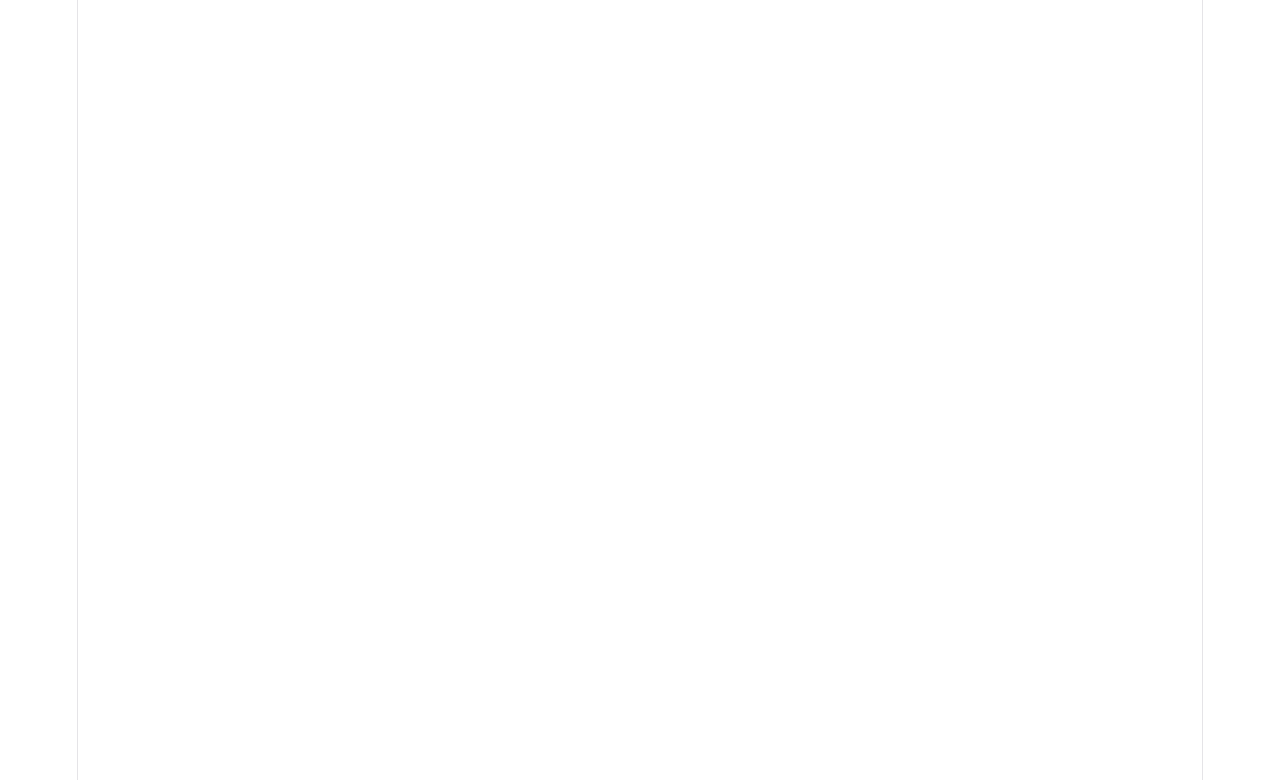
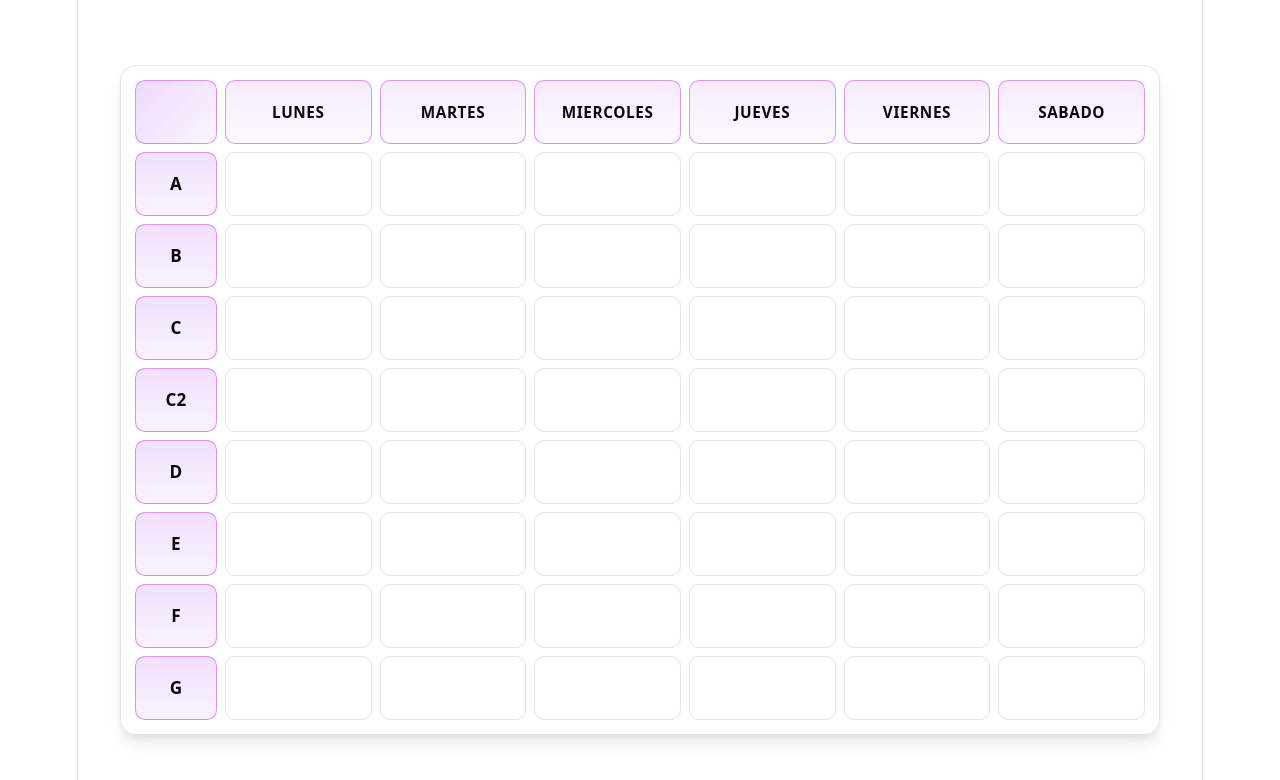
Before and after one commit to cosmicow-lvc/degu, a React (Vite) app in the folder Frontend/: page /horario in a window 1280 px wide. Shown: the top 780 px of the page. Built offline with nearby package versions, Linux system fonts and the light colour scheme.

Commit message:
Grid hecha

```diff
--- a/Frontend/src/main.tsx
+++ b/Frontend/src/main.tsx
@@ -1,4 +1,3 @@
-import { StrictMode } from 'react'
 import { createRoot } from 'react-dom/client'
 import './index.css'
 import App from './App.tsx'
--- /dev/null
+++ b/Frontend/src/pages/Horario.css
@@ -0,0 +1,80 @@
+.malla {
+    --label-col: 82px;
+    display: grid;
+    grid-template-columns: var(--label-col) repeat(6, minmax(110px, 1fr));
+    gap: 8px;
+    width: min(100%, 1040px);
+    padding: 14px;
+    border-radius: 16px;
+    border: 1px solid var(--border);
+    background:
+        linear-gradient(180deg, rgba(255, 255, 255, 0.58), rgba(255, 255, 255, 0.92));
+    box-shadow: var(--shadow);
+    box-sizing: border-box;
+}
+
+.celda {
+    min-height: 64px;
+    border-radius: 10px;
+    border: 1px solid var(--border);
+    display: grid;
+    place-items: center;
+    box-sizing: border-box;
+    font-weight: 600;
+    user-select: none;
+}
+
+.esquina {
+    background: linear-gradient(135deg, rgba(170, 59, 255, 0.2), rgba(170, 59, 255, 0.05));
+    border-color: var(--accent-border);
+}
+
+.encabezado-dia {
+    color: var(--text-h);
+    font-size: 0.85rem;
+    letter-spacing: 0.04em;
+    background: linear-gradient(180deg, var(--accent-bg), rgba(170, 59, 255, 0.03));
+    border-color: var(--accent-border);
+}
+
+.encabezado-bloque {
+    color: var(--text-h);
+    font-size: 0.95rem;
+    background: linear-gradient(180deg, rgba(170, 59, 255, 0.16), rgba(170, 59, 255, 0.06));
+    border-color: var(--accent-border);
+}
+
+.contenido {
+    background: rgba(255, 255, 255, 0.75);
+    transition: transform 0.18s ease, box-shadow 0.18s ease, border-color 0.18s ease;
+}
+
+.contenido:hover {
+    border-color: var(--accent-border);
+    box-shadow: 0 10px 18px -13px rgba(170, 59, 255, 0.9);
+    transform: translateY(-1px);
+}
+
+@media (prefers-color-scheme: dark) {
+    .malla {
+        background: linear-gradient(180deg, rgba(35, 36, 44, 0.7), rgba(18, 19, 26, 0.92));
+    }
+
+    .contenido {
+        background: rgba(40, 41, 53, 0.7);
+    }
+}
+
+@media (max-width: 920px) {
+    .malla {
+        --label-col: 64px;
+        gap: 6px;
+        padding: 10px;
+        overflow-x: auto;
+    }
+
+    .celda {
+        min-height: 52px;
+        font-size: 0.8rem;
+    }
+}
--- a/Frontend/src/pages/Horario.tsx
+++ b/Frontend/src/pages/Horario.tsx
@@ -1,9 +1,34 @@
-export default function Horario() {
+import { Fragment, type ReactElement } from "react"
+import "../App.css"
+import "./Horario.css"
+
+export default function Horario(): ReactElement {
+  const dias = ["LUNES", "MARTES", "MIERCOLES", "JUEVES", "VIERNES", "SABADO"]
+  const bloques = ["A", "B", "C", "C2", "D", "E", "F", "G"]
+
   return (
-    <>
-      <section id="center">
+    <section id="center">
+      <div className="malla">
+        <div className="celda esquina" />
 
-      </section>
-    </>
-  );
+        {dias.map((dia) => (
+          <div key={`header-${dia}`} className="celda encabezado-dia">
+            {dia}
+          </div>
+        ))}
+
+        {bloques.map((bloque) => (
+          <Fragment key={`fila-${bloque}`}>
+            <div className="celda encabezado-bloque">
+              {bloque}
+            </div>
+
+            {dias.map((dia) => (
+              <div key={`celda-${bloque}-${dia}`} className="celda contenido" />
+            ))}
+          </Fragment>
+        ))}
+      </div>
+    </section>
+  )
 }
```
